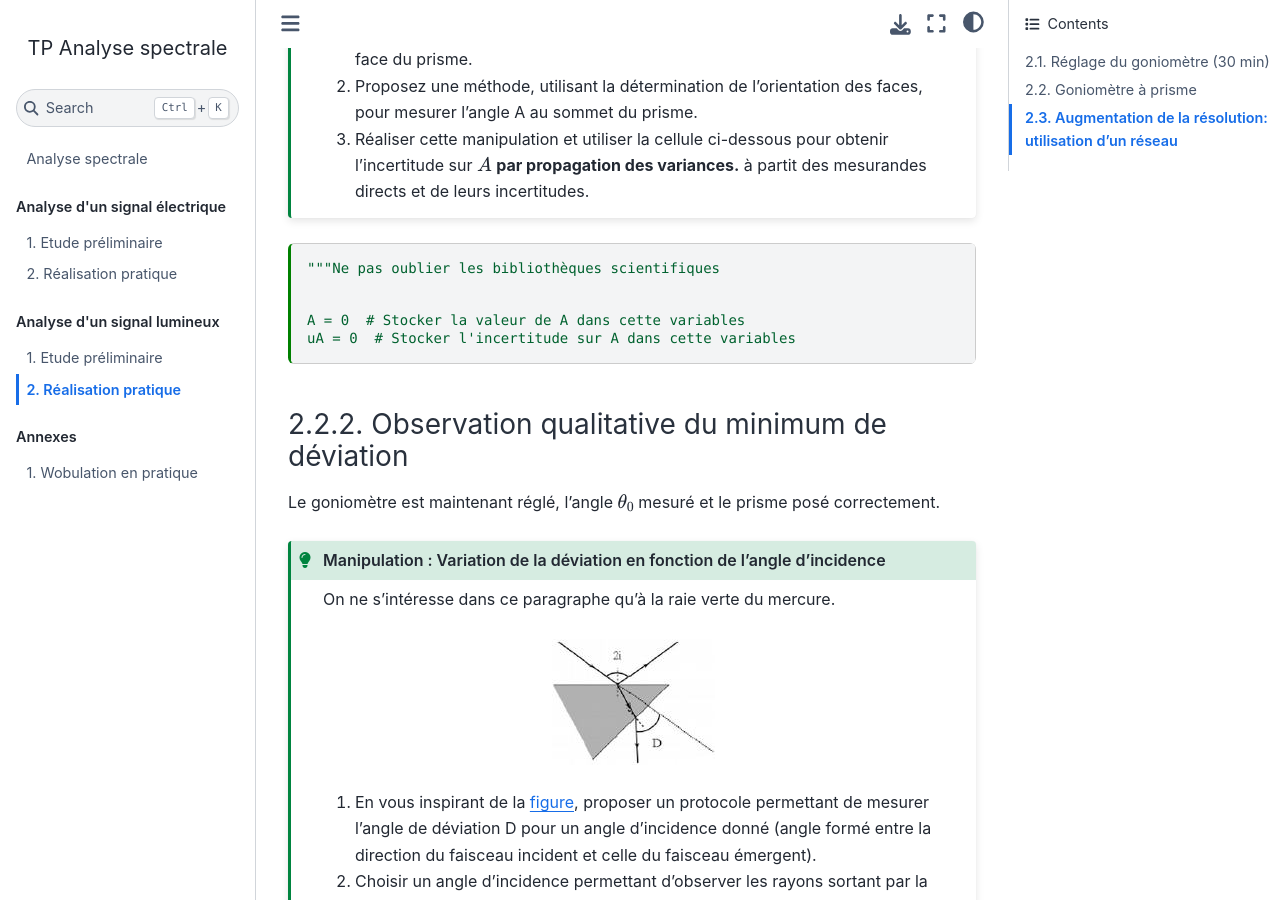
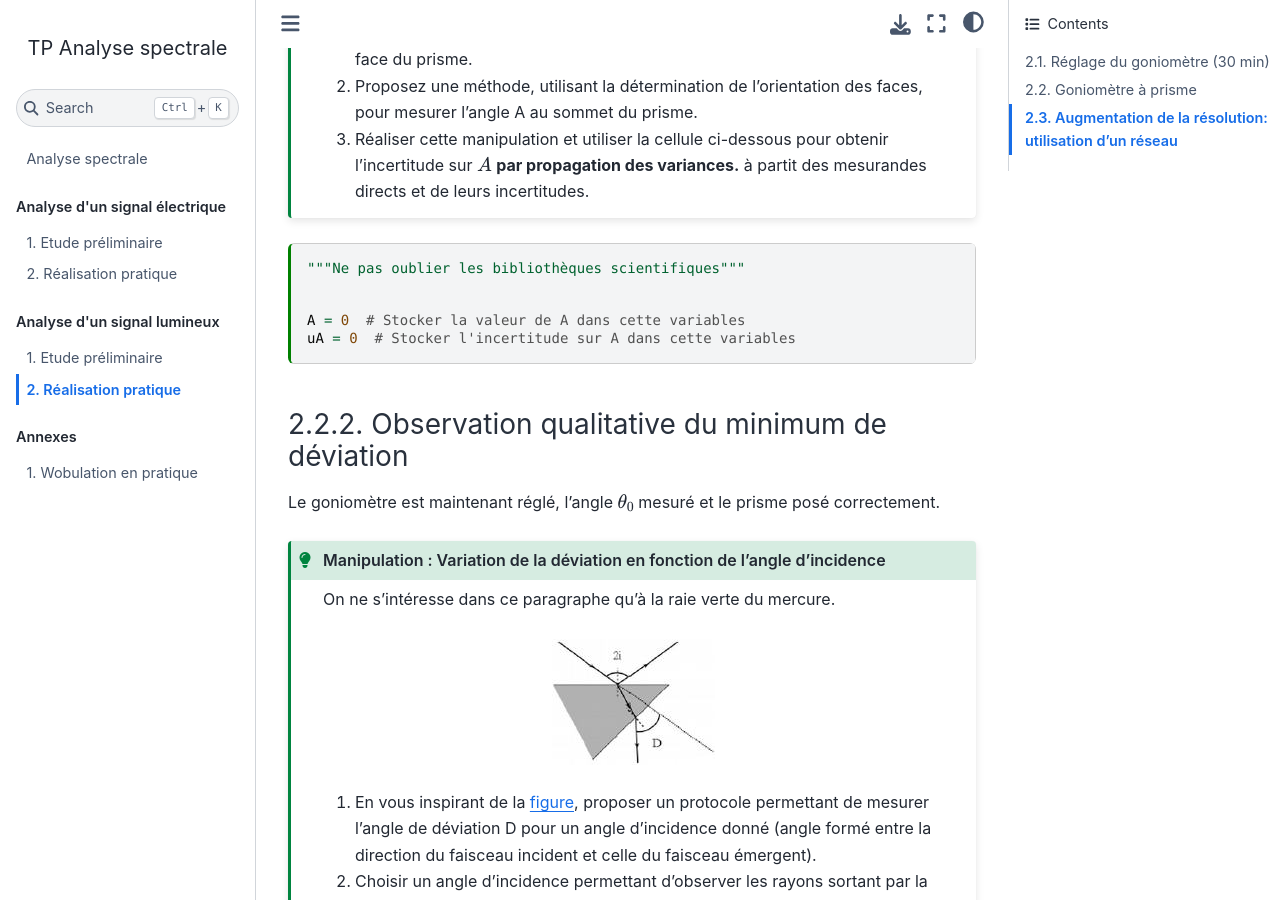
Before and after one commit to pcsi3physiquestan/tp4_analspec_sources, a Jupyter Book: the page built from notebook/anspec_optique_tp.md, in a window 1280 px wide and 900 px high, scrolled down 3414 px. Built offline with Jupyter Book 1.0.4 settings and Sphinx 7.4.7 and the Sphinx Book theme 1.1.4, drawn with Linux system fonts in a browser that asks for light colours; some of the changed text lies outside the part shown.

Commit message:
Cest bon

`````diff
--- a/notebook/anspec_optique_tp.md
+++ b/notebook/anspec_optique_tp.md
@@ -82,7 +82,7 @@ Ces réglages n'étant pas au programme, appeler le professeur pour qu'il les r
 3. Réaliser cette manipulation et utiliser la cellule ci-dessous pour obtenir l'incertitude sur $A$ __par propagation des variances.__ à partit des mesurandes directs et de leurs incertitudes.
 ````
 ```{code-cell}
-"""Ne pas oublier les bibliothèques scientifiques
+"""Ne pas oublier les bibliothèques scientifiques"""
 
 
 A = 0  # Stocker la valeur de A dans cette variables
`````
Also changed, not shown: other parts of notebook/anspec_optique_tp.md (+3 -3 lines), notebook/anspec_elec_wobulation.md (+1 -1 lines).
